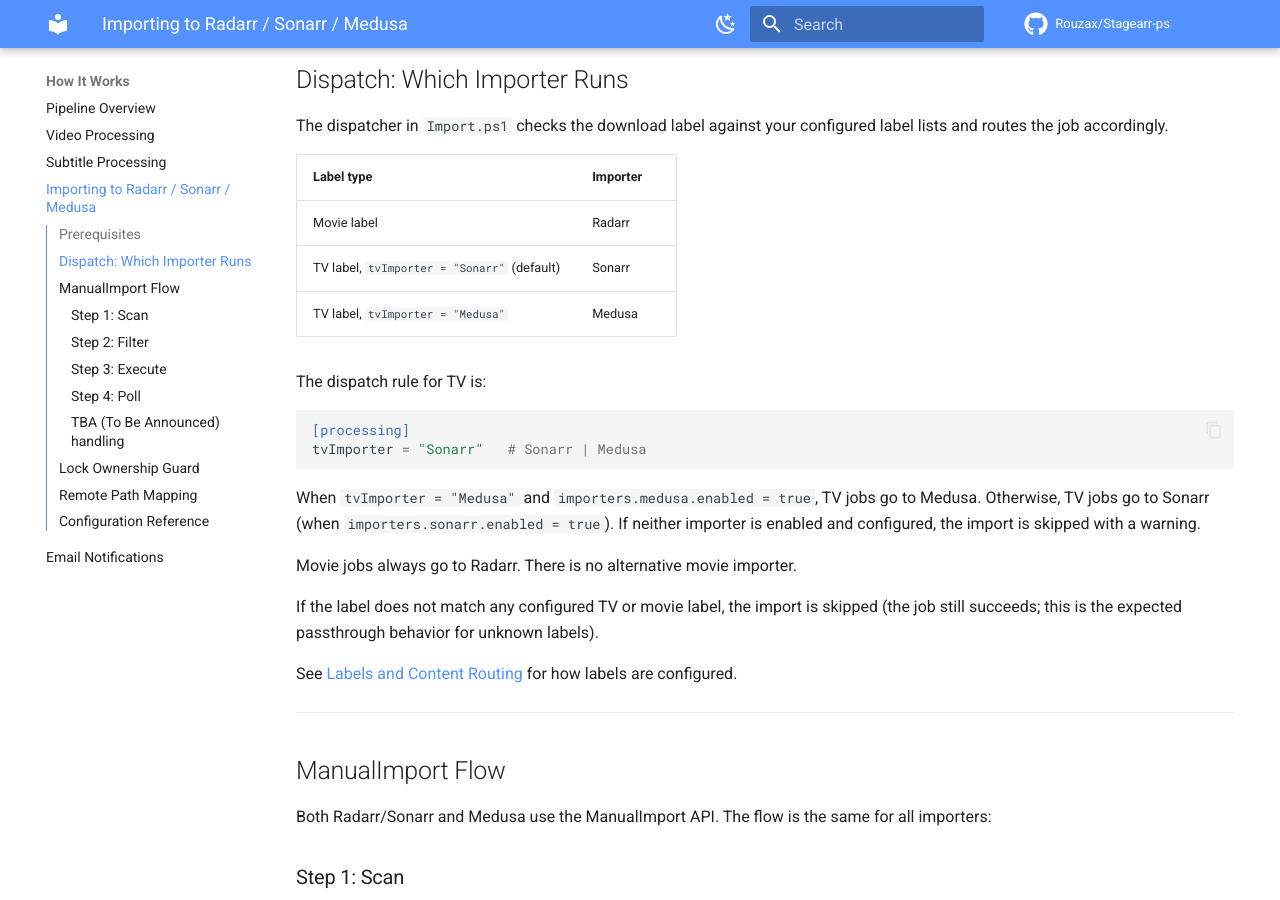
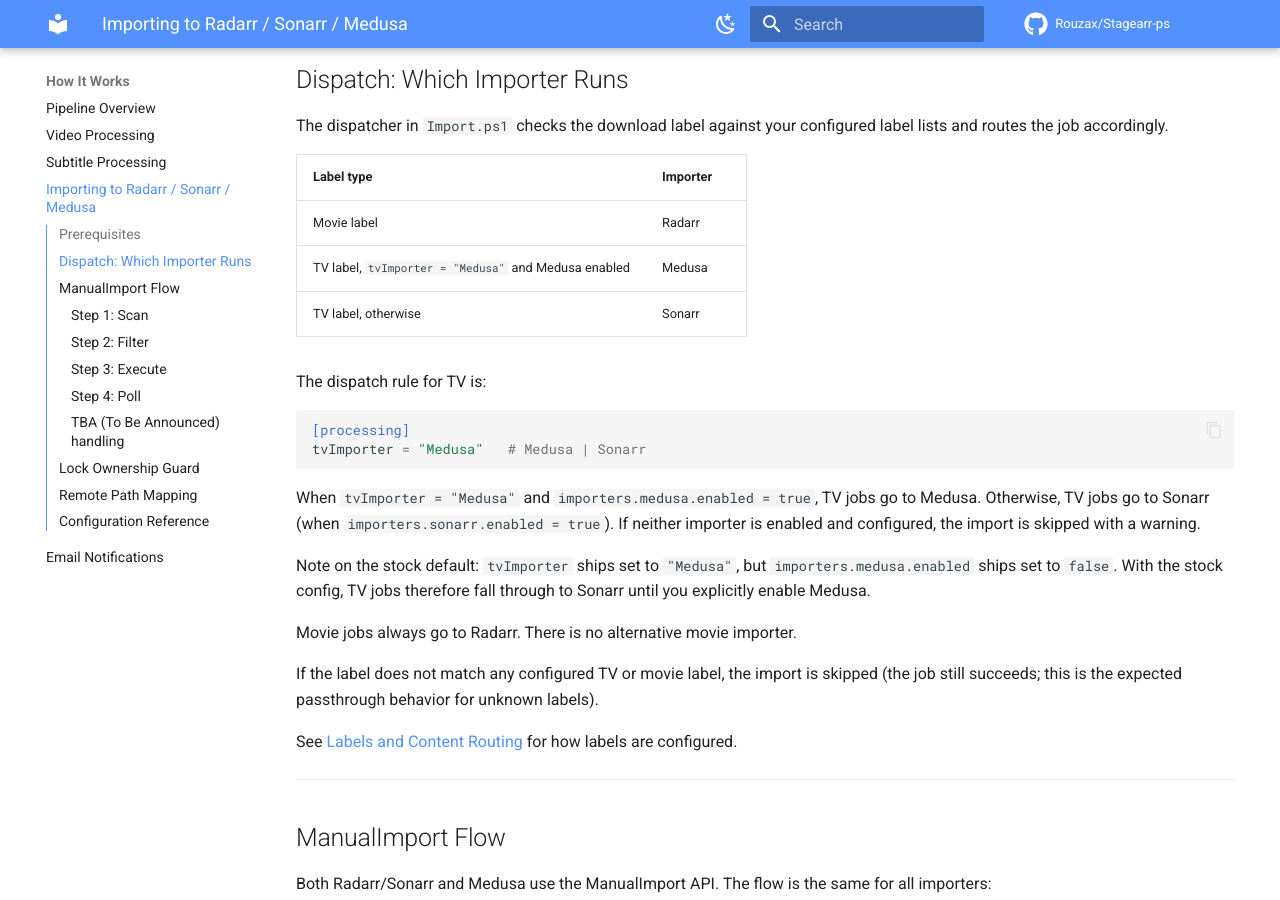
Before and after one commit to Rouzax/Stagearr-ps, an MkDocs documentation site: the page built from docs/importing.md, in a window 1280 px wide and 900 px high, scrolled down 576 px. Built offline with MkDocs 1.6.1 and Material for MkDocs 9.7.7, drawn with Linux system fonts in a browser that asks for light colours; comment, search, counter and statistics services are not loaded.

Commit message:
docs: correct tvImporter default in importing page (Medusa, not Sonarr)

````diff
--- a/docs/importing.md
+++ b/docs/importing.md
@@ -23,17 +23,19 @@
 | Label type | Importer |
 |-----------|---------|
 | Movie label | Radarr |
-| TV label, `tvImporter = "Sonarr"` (default) | Sonarr |
-| TV label, `tvImporter = "Medusa"` | Medusa |
+| TV label, `tvImporter = "Medusa"` and Medusa enabled | Medusa |
+| TV label, otherwise | Sonarr |
 
 The dispatch rule for TV is:
 
 ```toml
 [processing]
-tvImporter = "Sonarr"   # Sonarr | Medusa
+tvImporter = "Medusa"   # Medusa | Sonarr
 ```
 
 When `tvImporter = "Medusa"` and `importers.medusa.enabled = true`, TV jobs go to Medusa. Otherwise, TV jobs go to Sonarr (when `importers.sonarr.enabled = true`). If neither importer is enabled and configured, the import is skipped with a warning.
+
+Note on the stock default: `tvImporter` ships set to `"Medusa"`, but `importers.medusa.enabled` ships set to `false`. With the stock config, TV jobs therefore fall through to Sonarr until you explicitly enable Medusa.
 
 Movie jobs always go to Radarr. There is no alternative movie importer.
 
````
